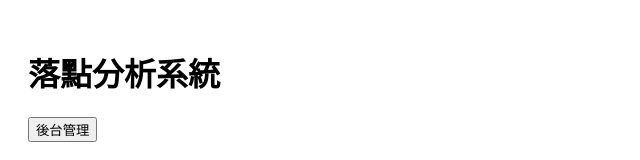
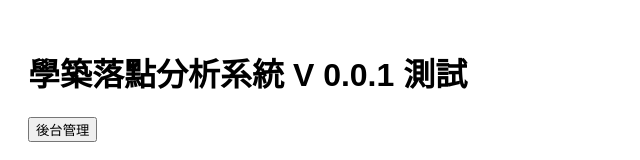
Before and after one commit to czpeanut/drop-analysis-frontend, a React (Create React App) app: page / in a window 1280 px wide. Shown: the top 160 px of the page, without its empty margins (0-640 px from the left). Built offline with nearby package versions, Linux system fonts and the light colour scheme; no server answers.

Commit message:
Update App.js

```diff
--- a/src/App.js
+++ b/src/App.js
@@ -23,7 +23,7 @@ function App() {
 
   return (
     <div style={{ padding: "20px", fontFamily: "Arial" }}>
-      <h1>落點分析系統</h1>
+      <h1>學築落點分析系統 V 0.0.1 測試</h1>
       <button onClick={() => setShowAdmin(!showAdmin)}>
         {showAdmin ? "回到首頁" : "後台管理"}
       </button>
```
